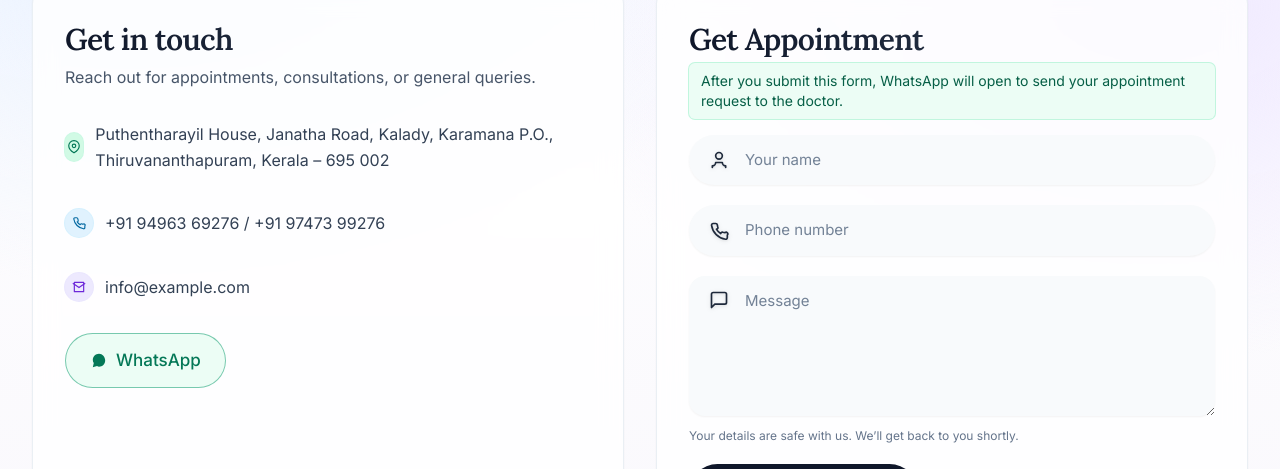
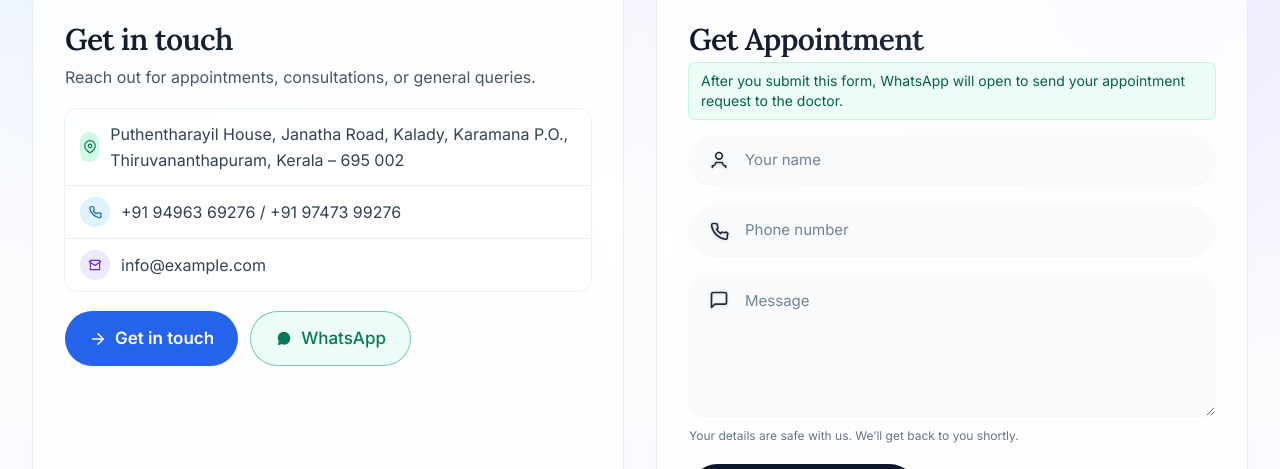
Before and after one commit to joeltdev/dr-sruthy-website-new, a Next.js app: page / in a window 1280 px wide. Shown: the part 6260-6729 px from the top of the page. Built offline with nearby package versions, Linux system fonts and the light colour scheme.

Commit message:
chore: update Next.js cache and add icon.svg route handler

```diff
--- a/components/Contact.tsx
+++ b/components/Contact.tsx
@@ -15,6 +15,12 @@ export default function Contact() {
     const composed = `Hello Doctor,\nI would like to book an appointment.\n\nHere are my details:\nName: ${name}\nPhone: ${phone}${message ? `\nMessage: ${message}` : ''}\n\nPlease let me know the available slots. Thank you.`
     const link = buildWhatsAppLink('+919496369276', composed)
     window.open(link, '_blank')
+  }
+  const scrollToForm = () => {
+    const el = document.getElementById('contact-form')
+    el?.scrollIntoView({ behavior: 'smooth', block: 'start' })
+    const nameInput = document.getElementById('c-name') as HTMLInputElement | null
+    nameInput?.focus()
   }
   return (
     <section id="contact" className="section bg-soft relative overflow-hidden">
@@ -34,8 +40,8 @@ export default function Contact() {
           <h2 className="h-serif text-xl sm:text-2xl md:text-3xl font-semibold bg-clip-text text-transparent bg-gradient-to-r from-slate-900 to-slate-700">Get in touch</h2>
           <p className="mt-2 text-slate-600 text-sm md:text-base">Reach out for appointments, consultations, or general queries.</p>
 
-          <div className="mt-5 grid gap-3 text-[15px] md:text-base">
-            <div className="inline-flex items-center gap-3 py-3 text-slate-700">
+          <div className="mt-5 grid text-[15px] md:text-base divide-y divide-slate-200/70 rounded-xl bg-white/40 ring-1 ring-slate-200/60 overflow-hidden">
+            <div className="inline-flex items-center gap-3 py-3 px-3 sm:px-4 text-slate-700">
               <span className="inline-flex h-7 w-7 items-center justify-center rounded-full bg-emerald-100 text-emerald-700 ring-1 ring-emerald-200/60">
                 <svg width="14" height="14" viewBox="0 0 24 24" fill="none" stroke="currentColor" strokeWidth="2" strokeLinecap="round" strokeLinejoin="round" aria-hidden="true"><path d="M21 10c0 7-9 12-9 12s-9-5-9-12a9 9 0 1 1 18 0z"/><circle cx="12" cy="10" r="3"/></svg>
               </span>
@@ -44,14 +50,14 @@ export default function Contact() {
               </p>
             </div>
 
-            <div className="inline-flex items-center gap-3 py-3 text-slate-700">
+            <div className="inline-flex items-center gap-3 py-3 px-3 sm:px-4 text-slate-700">
               <span className="inline-flex h-7 w-7 items-center justify-center rounded-full bg-sky-100 text-sky-700 ring-1 ring-sky-200/60">
                 <svg width="14" height="14" viewBox="0 0 24 24" fill="none" stroke="currentColor" strokeWidth="2" strokeLinecap="round" strokeLinejoin="round" aria-hidden="true"><path d="M22 16.92v3a2 2 0 0 1-2.18 2A19.8 19.8 0 0 1 3.08 5.18 2 2 0 0 1 5 3h3a2 2 0 0 1 2 1.72c.12.86.3 1.7.57 2.5a2 2 0 0 1-.45 2.11L9 10a16 16 0 0 0 5 5l.67-1.12a2 2 0 0 1 2.11-.45c.8.27 1.64.45 2.5.57A2 2 0 0 1 22 16.92z"/></svg>
               </span>
               <p>+91 94963 69276 / +91 97473 99276</p>
             </div>
 
-            <div className="inline-flex items-center gap-3 py-3 text-slate-700">
+            <div className="inline-flex items-center gap-3 py-3 px-3 sm:px-4 text-slate-700">
               <span className="inline-flex h-7 w-7 items-center justify-center rounded-full bg-violet-100 text-violet-700 ring-1 ring-violet-200/60">
                 <svg width="14" height="14" viewBox="0 0 24 24" fill="none" stroke="currentColor" strokeWidth="2" strokeLinecap="round" strokeLinejoin="round" aria-hidden="true"><path d="M4 4h16v16H4z"/><path d="m22 6l-10 7L2 6"/></svg>
               </span>
@@ -60,6 +66,10 @@ export default function Contact() {
           </div>
 
           <div className="mt-5 flex flex-col sm:flex-row gap-3">
+            <button onClick={scrollToForm} className="inline-flex w-full sm:w-auto items-center justify-center gap-2 rounded-full bg-primary-600 text-white px-5 py-3 sm:px-6 sm:py-3.5 text-[16px] sm:text-[17px] font-semibold shadow-sm hover:bg-primary-700 active:scale-[0.99] transition-all focus:outline-none focus:ring-4 focus:ring-primary-500/30">
+              <svg width="18" height="18" viewBox="0 0 24 24" fill="none" stroke="currentColor" strokeWidth="2" strokeLinecap="round" strokeLinejoin="round" aria-hidden="true"><path d="M5 12h14"/><path d="M12 5l7 7-7 7"/></svg>
+              Get in touch
+            </button>
             <a href={buildWhatsAppLink('+919496369276', 'Hello Doctor, I would like to book an appointment.')} target="_blank" rel="noopener noreferrer" className="inline-flex w-full sm:w-auto items-center justify-center gap-2 rounded-full border border-emerald-600/50 bg-emerald-50 text-emerald-700 px-5 py-3 sm:px-6 sm:py-3.5 text-[16px] sm:text-[17px] font-medium hover:bg-emerald-100 active:scale-[0.99] transition-all focus:outline-none focus:ring-4 focus:ring-emerald-500/20 no-underline">
               <svg width="18" height="18" viewBox="0 0 32 32" aria-hidden="true"><path fill="currentColor" d="M19.11 17.53c-.31-.16-1.82-.9-2.1-1.01c-.28-.1-.48-.16-.67.16c-.19.31-.77 1.01-.94 1.22c-.17.21-.35.24-.66.08c-.31-.16-1.31-.48-2.49-1.52c-.92-.79-1.55-1.76-1.73-2.06c-.18-.31-.02-.48.14-.64c.14-.14.31-.35.45-.52c.15-.17.19-.28.28-.48c.09-.21.05-.39-.02-.54c-.08-.16-.67-1.6-.92-2.19c-.24-.58-.49-.51-.67-.51c-.17 0-.37-.02-.57-.02s-.52.08-.79.39c-.27.31-1.04 1.02-1.04 2.49c0 1.46 1.07 2.87 1.22 3.07c.16.21 2.11 3.23 5.11 4.53c.71.31 1.26.5 1.69.64c.71.23 1.36.2 1.87.12c.57-.08 1.82-.74 2.08-1.46c.26-.72.26-1.33.18-1.46c-.08-.13-.28-.21-.6-.37zM16 3C9.92 3 5 7.92 5 14c0 2.1.63 4.05 1.71 5.68L5 27l7.49-1.96C13.93 25.67 14.95 26 16 26c6.08 0 11-4.92 11-11S22.08 3 16 3z"/></svg>
               WhatsApp
@@ -77,7 +87,7 @@ export default function Contact() {
         >
           <h3 className="h-serif text-xl sm:text-2xl md:text-3xl font-semibold bg-clip-text text-transparent bg-gradient-to-r from-slate-900 to-slate-700">Get Appointment</h3>
           <p className="mt-1.5 text-emerald-800 text-sm bg-emerald-50 ring-1 ring-emerald-200/70 rounded-md px-3 py-2">After you submit this form, WhatsApp will open to send your appointment request to the doctor.</p>
-          <form className="relative space-y-5 mt-4" onSubmit={handleSubmit}>
+          <form id="contact-form" className="relative space-y-5 mt-4" onSubmit={handleSubmit}>
             <div className="space-y-1.5">
               <div className="relative group">
                 <span className="pointer-events-none absolute left-5 sm:left-5 top-1/2 -translate-y-1/2 text-slate-800 z-10">
```
